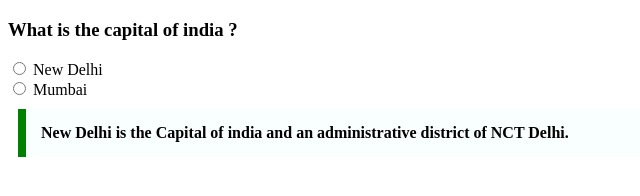
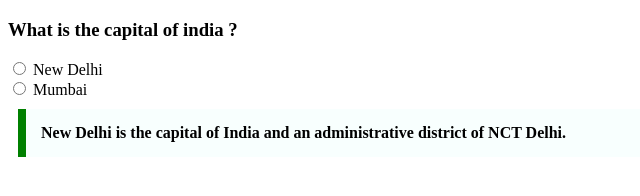
Before and after one commit to acciojob/trivia-soumya898, a website: page main.html in a window 1280 px wide. Shown: the full height of the page, 0-640 px from the left. Drawn offline with Linux system fonts and the light colour scheme.

Commit message:
initial commit

```diff
--- a/main.html
+++ b/main.html
@@ -10,16 +10,15 @@
 	<!-- the entire body must be written by student -->
 
 		<h3> What is the capital of india ?</h3>
-		<form action="">
+
 			<input type="radio" name="state" value="New Delhi">
 			<label for=""> New Delhi</label> <br>
 			<input type="radio" name="state" value="Mumbai">
 			<label for="">Mumbai</label>
 
-		</form>
+
 		<blockquote class="text" cite="https://en.wikipedia.org/wiki/New_Delhi">
-			 New Delhi is the Capital of india and an administrative district of NCT Delhi.
-		</blockquote>
+			New Delhi is the capital of India and an administrative district of NCT Delhi.</blockquote>
 
 
     <script type="text/javascript" src="./script.js">
```
